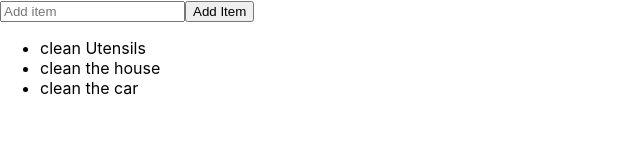
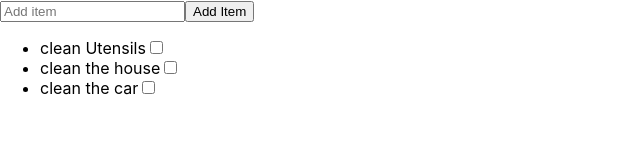
Before and after one commit to Kariuki11/app-to-do-list-using-typeScript-project--2, a React (Create React App) app: page / in a window 1280 px wide. Shown: the top 160 px of the page, without its empty margins (0-640 px from the left). Built offline with nearby package versions, Linux system fonts and the light colour scheme.

Commit message:
New commits

```diff
--- a/src/Components/TodoList.tsx
+++ b/src/Components/TodoList.tsx
@@ -2,11 +2,16 @@ import { useState } from "react";
 
 const TodoList = () => {
   const [todo, setTodo] = useState("");
+  const [completed, setCompleted] = useState<number[]>([])
   const [todos, setTodos] = useState([
     "clean Utensils",
     "clean the house",
     "clean the car",
   ]);
+
+  const handleComplete = (index: number) => {
+setCompleted((prev) => [...prev, index])
+  }
 
   const handleSubmit = (e: React.FormEvent<HTMLFormElement>) => {
     e.preventDefault();
@@ -22,13 +27,16 @@ const TodoList = () => {
         <input
           placeholder="Add item"
           value={todo}
-          onChange={(e) => setTodo(e.target.value.trim)}
+          onChange={(e) => setTodo(e.target.value)}
         />
         <button type="submit">Add Item</button>
       </form>
       <ul>
         {todos.map((item, index) => (
-          <li key={index}>{item}</li>
+          <li className="{`${completed}`}" key={index}>
+            {item}
+            <input onClick={() => handleComplete(index)} type="checkbox" />
+          </li>
         ))}
       </ul>
     </>
```
